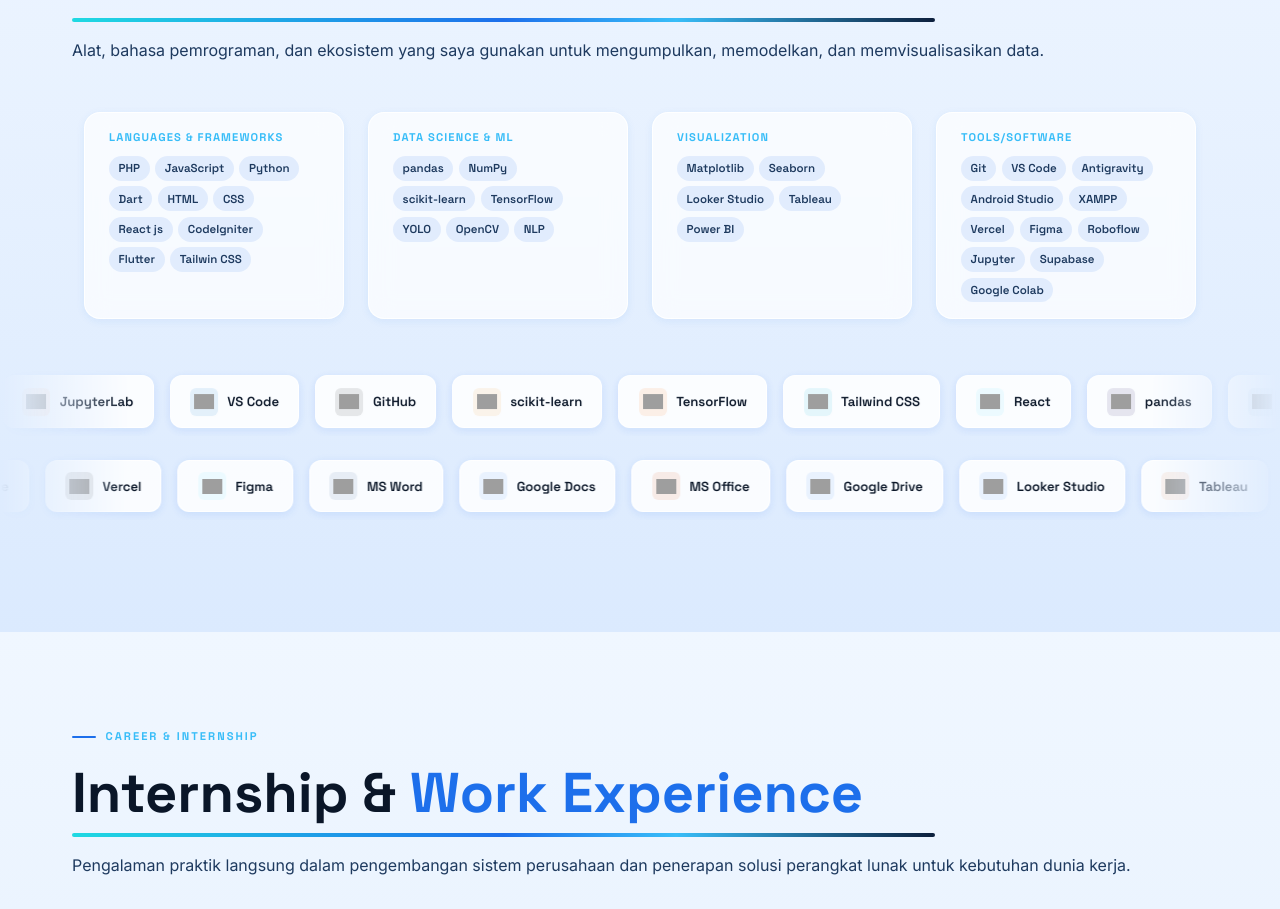
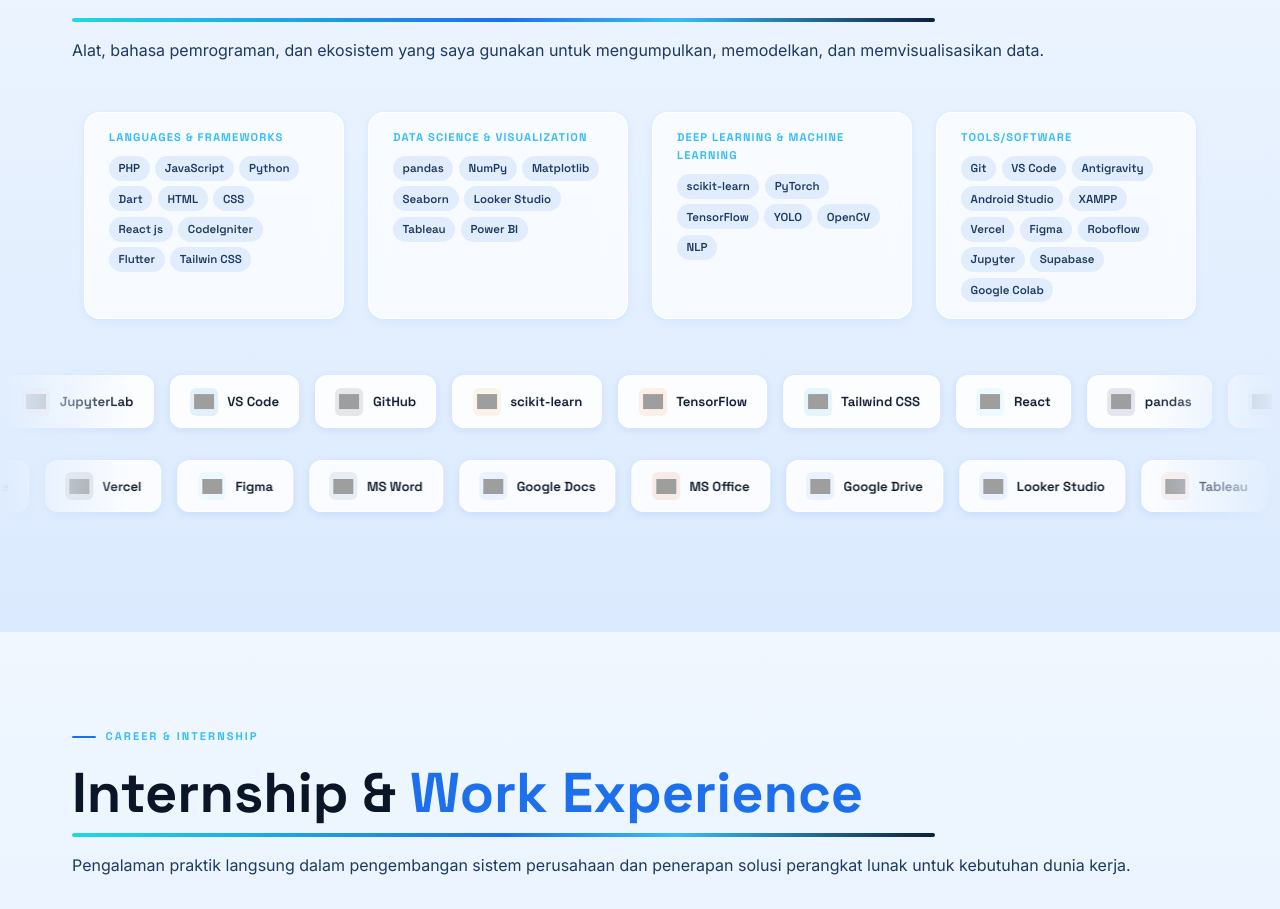
Before and after one commit to Armi88/new-portofolio, a React (Vite) app: page / in a window 1280 px wide. Shown: the part 3029-3938 px from the top of the page. Built offline with nearby package versions, Linux system fonts and the light colour scheme; grey boxes are pictures that could not be loaded; a web font is replaced by a local one.

Commit message:
update data

```diff
--- a/src/components/Skills.jsx
+++ b/src/components/Skills.jsx
@@ -60,12 +60,12 @@ export default function Skills() {
       skills: ['PHP', 'JavaScript', 'Python', 'Dart', 'HTML', 'CSS','React js','CodeIgniter', 'Flutter', 'Tailwin CSS'],
     },
     {
-      label: 'Data Science & ML',
-      skills: ['pandas', 'NumPy', 'scikit-learn', 'TensorFlow', 'YOLO', 'OpenCV', 'NLP'],
+      label: 'Data Science & Visualization',
+      skills: ['pandas', 'NumPy', 'Matplotlib', 'Seaborn', 'Looker Studio', 'Tableau', 'Power BI'],
     },
     {
-      label: 'Visualization',
-      skills: ['Matplotlib', 'Seaborn', 'Looker Studio', 'Tableau', 'Power BI'],
+      label: 'Deep Learning & Machine Learning',
+      skills: ['scikit-learn', 'PyTorch','TensorFlow', 'YOLO', 'OpenCV', 'NLP'],
     },
     {
       label: 'Tools/Software',
```
